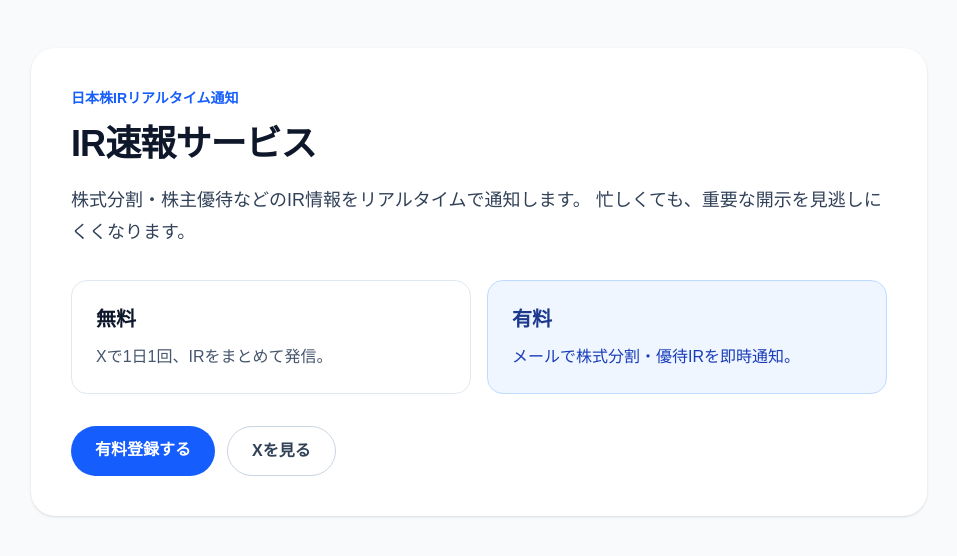
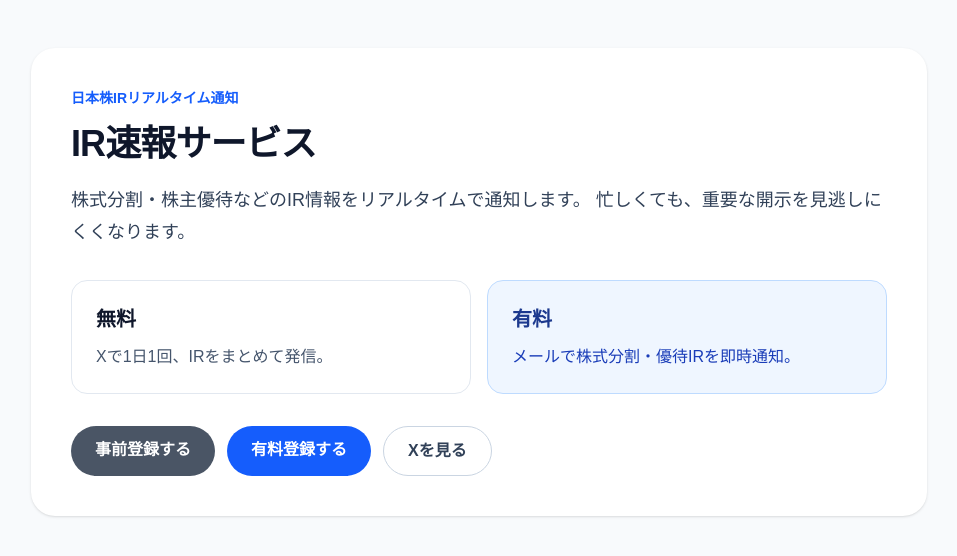
Before and after one commit to midori345/ir-alert, a Next.js app: page / in a window 1280 px wide. Shown: the top 556 px of the page, without its empty margins (161-1118 px from the left). Built offline with nearby package versions, Linux system fonts and the light colour scheme.

Commit message:
add three buttons

```diff
--- a/app/page.tsx
+++ b/app/page.tsx
@@ -41,6 +41,15 @@ export default function Home() {
     href="https://docs.google.com/forms/d/e/1FAIpQLSevxV7IE8qIDkPFXSXiQYutoc4DZJVOLwGF_7xb6ZC7wIiM_A/viewform?usp=dialog"
     target="_blank"
     rel="noopener noreferrer"
+    className="rounded-full bg-gray-600 px-6 py-3 text-center font-bold text-white"
+  >
+    事前登録する
+  </a>
+
+  <a
+    href="https://docs.google.com/forms/d/e/1FAIpQLSf8hqCSRh3ioF2jjQcLmIO0u_tRWR9qE2UnBzAicbKwmyFDNQ/viewform?usp=dialog"
+    target="_blank"
+    rel="noopener noreferrer"
     className="rounded-full bg-blue-600 px-6 py-3 text-center font-bold text-white"
   >
     有料登録する
```
